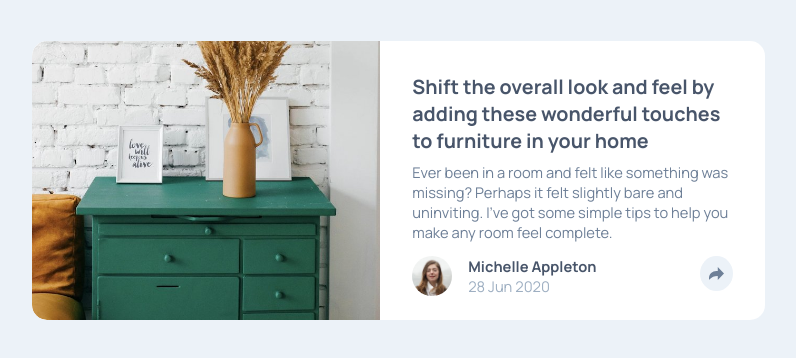
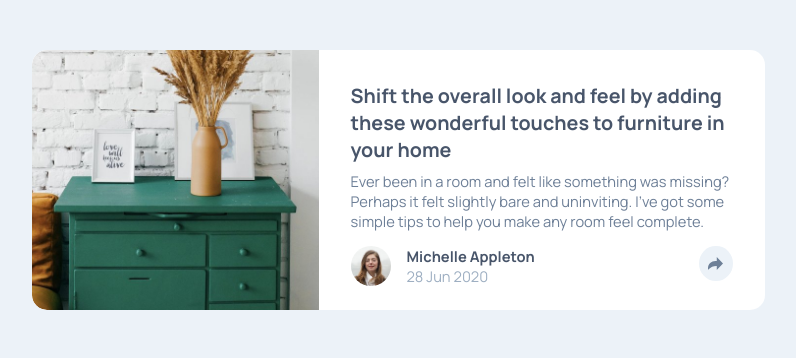
Before and after one commit to Dhia-zorai/Article-preview-component, a plain HTML site: page index.html in a window 1280 px wide. Shown: the part 220-578 px from the top of the page, without its empty margins (242-1038 px from the left). Drawn offline with Linux system fonts and the light colour scheme.

Commit message:
Minor visual improvments

```diff
--- a/style.css
+++ b/style.css
@@ -24,7 +24,7 @@ main {
   padding: 0;
   max-width: 85vw;
   width: 85%;
-  max-height:100vh;
+  max-height: 100vh;
   height: auto;
   border-radius: 15px;
   margin-bottom: 30%;
@@ -159,14 +159,14 @@ h2 {
     max-width: 733px;
     width: 100%;
     padding: 0;
-    height: 279px;
     display: flex;
     flex-direction: row;
     justify-content: flex-start;
   }
 
   .image {
-    width: 50%;
+    width: 287px;
+
     object-fit: cover;
     border-radius: 15px 0 0 15px;
     min-width: unset;
@@ -176,6 +176,7 @@ h2 {
   .desktop {
     height: auto;
     position: relative;
+    padding: 2rem 2rem 1.5rem 2rem;
   }
 
   .social-icons {
@@ -187,7 +188,7 @@ h2 {
     border-radius: 15px;
     position: absolute;
     top: -8rem;
-    left: 125px;
+    left: 184px;
     max-width: 238px;
     width: auto;
     transition: bottom 0.3s ease-in-out;
```
